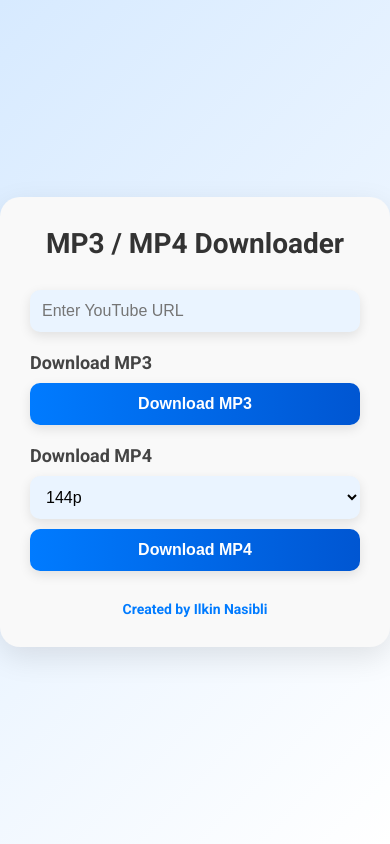
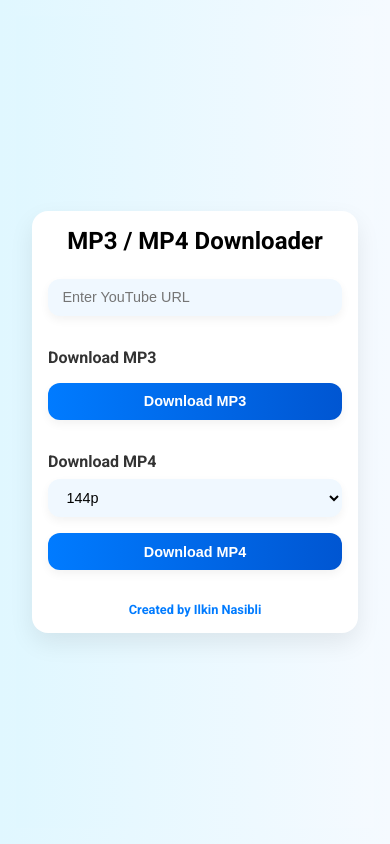
Before and after one commit to codewithbhm/YouTube-, a plain HTML site: page index.html in a window 390 px wide. Drawn offline with Linux system fonts and the light colour scheme.

Commit message:
Update index.html

```diff
--- a/index.html
+++ b/index.html
@@ -4,10 +4,9 @@
   <meta charset="UTF-8" />
   <meta name="viewport" content="width=device-width, initial-scale=1.0" />
   <title>Media Downloader</title>
-  <link href="https://fonts.googleapis.com/css2?family=Roboto:wght@400;700&display=swap" rel="stylesheet">
-
+  <link href="https://fonts.googleapis.com/css2?family=Roboto:wght@400;700&display=swap" rel="stylesheet" />
   <style>
-    /* Reset CSS */
+    /* Reset */
     *, *::before, *::after {
       margin: 0;
       padding: 0;
@@ -15,81 +14,127 @@
     }
 
     html, body {
-      height: 100vh;
-      width: 100vw;
+      height: 100%;
+      width: 100%;
       font-family: 'Roboto', sans-serif;
-      background: linear-gradient(135deg, #d7eaff, #ffffff);
+      background: linear-gradient(to right, #e0f7ff, #f5faff);
       color: #000;
       display: flex;
       justify-content: center;
       align-items: center;
+      padding: 1rem;
     }
 
     .container {
-      background: #f9f9f9;
-      padding: 30px;
-      border-radius: 20px;
-      box-shadow: 0 10px 30px rgba(0, 0, 0, 0.1);
-      max-width: 500px;
       width: 100%;
+      max-width: 600px;
+      background: #ffffff;
+      padding: 2rem;
+      border-radius: 1.5rem;
+      box-shadow: 0 10px 25px rgba(0, 0, 0, 0.08);
       transition: all 0.3s ease;
     }
 
     h2 {
       text-align: center;
-      margin-bottom: 20px;
-      font-size: 28px;
+      font-size: 2rem;
+      margin-bottom: 1.5rem;
+    }
+
+    h3 {
+      font-size: 1.25rem;
+      margin-top: 2rem;
+      margin-bottom: 0.5rem;
       color: #333;
     }
 
-    h3 {
-      margin-top: 20px;
-      font-size: 18px;
-      color: #444;
-    }
-
     input, select, button {
-      margin-top: 10px;
-      padding: 12px;
+      display: block;
       width: 100%;
+      padding: 0.85rem 1rem;
+      font-size: 1rem;
+      margin-top: 0.5rem;
       border: none;
-      border-radius: 10px;
-      background-color: #eaf4ff;
-      font-size: 16px;
+      border-radius: 0.75rem;
+      background: #f0f8ff;
       color: #000;
-      box-shadow: 0 4px 12px rgba(0, 0, 0, 0.1);
-      transition: box-shadow 0.3s ease;
+      box-shadow: 0 4px 10px rgba(0, 0, 0, 0.05);
+      transition: 0.2s ease;
     }
 
     input:focus, select:focus, button:focus {
       outline: none;
-      box-shadow: 0 0 10px rgba(0, 123, 255, 0.5);
+      box-shadow: 0 0 10px rgba(0, 102, 255, 0.4);
     }
 
     button {
       background: linear-gradient(90deg, #007bff, #0056d2);
-      color: white;
+      color: #fff;
       font-weight: bold;
       cursor: pointer;
+      margin-top: 1rem;
     }
 
     button:hover {
-      box-shadow: 0 6px 18px rgba(0, 0, 0, 0.15);
+      opacity: 0.95;
+    }
+
+    #message {
+      margin-top: 1rem;
+      font-size: 0.9rem;
+      text-align: center;
+      color: red;
     }
 
     .footer {
-      margin-top: 30px;
+      margin-top: 2rem;
       text-align: center;
-      font-size: 14px;
+      font-size: 0.9rem;
+      font-weight: bold;
       color: #007bff;
-      font-weight: bold;
     }
 
-    #message {
-      margin-top: 15px;
-      font-size: 14px;
-      color: red;
-      text-align: center;
+    @media (max-width: 768px) {
+      .container {
+        padding: 1.5rem;
+      }
+
+      h2 {
+        font-size: 1.7rem;
+      }
+
+      h3 {
+        font-size: 1.1rem;
+      }
+
+      input, select, button {
+        font-size: 0.95rem;
+        padding: 0.75rem 1rem;
+      }
+    }
+
+    @media (max-width: 480px) {
+      .container {
+        padding: 1rem;
+        border-radius: 1rem;
+      }
+
+      h2 {
+        font-size: 1.5rem;
+      }
+
+      h3 {
+        font-size: 1rem;
+      }
+
+      input, select, button {
+        font-size: 0.9rem;
+        padding: 0.65rem 0.9rem;
+      }
+
+      .footer {
+        font-size: 0.8rem;
+      }
     }
   </style>
 </head>
```
